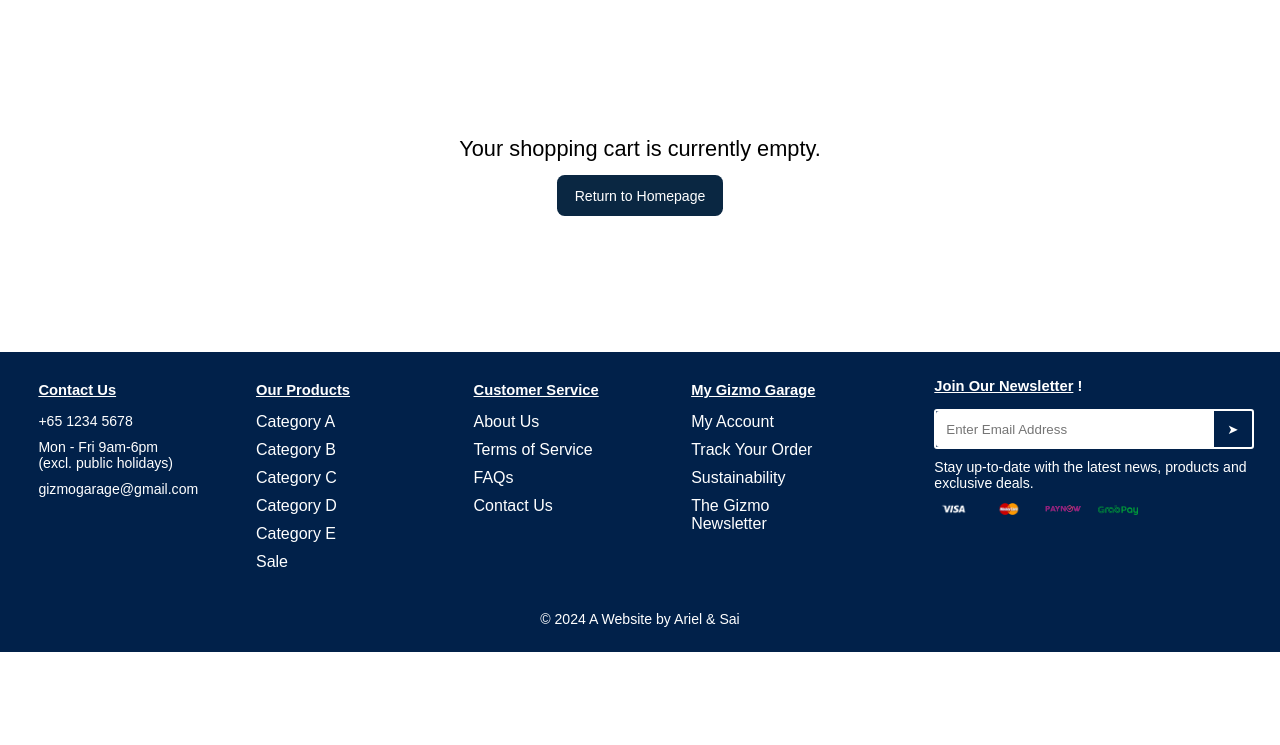
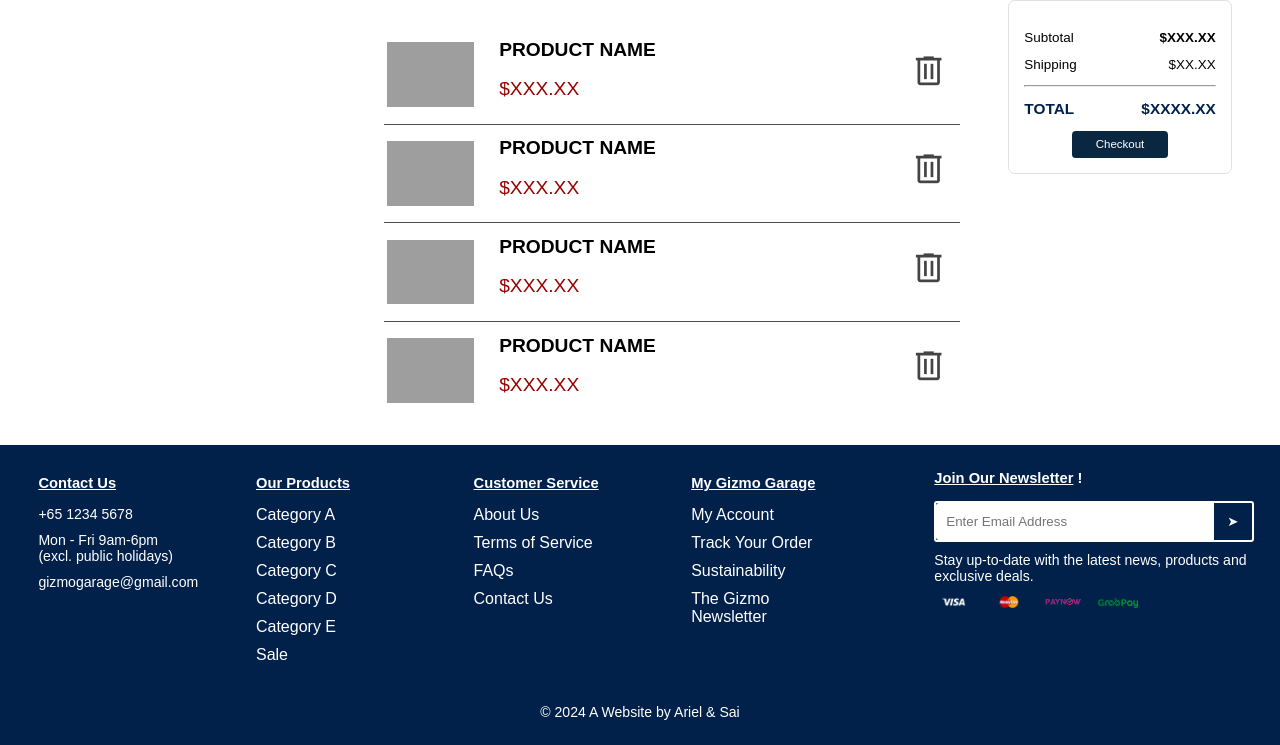
Before and after one commit to Sai25234/Gizmo-Garage-IE4727, a PHP site: page /shopping_cart.html in a window 1280 px wide. Shown: the part 174-919 px from the top of the page. Before the commit the page ends 826 px from the top, so only its background shows below. Run offline with PHP 8.4, Linux system fonts and the light colour scheme; grey boxes are pictures that could not be loaded.

Commit message:
finish cart page (not empty)

```diff
--- a/css/main.css
+++ b/css/main.css
@@ -592,12 +592,22 @@ footer {
   justify-self: self-end;
 }
 .cart-container .order-summary #price-grid {
-  margin-top: 0;
+  margin: 1vw 0;
   gap: 1vw 0;
   hr{
     grid-column: span 2;
   }
 }
+.cart-container .order-summary-section .order-summary {
+  width: 70%;
+
+  #homepage-button{
+  width: 50%;
+  margin-left: auto;
+  margin-right: auto;
+  display: block;
+  font-size: 0.9vw;
+}}
 
 .cart-wrapper #cart-grid{
   margin: 2vw 0;
--- a/shopping_cart.html
+++ b/shopping_cart.html
@@ -9,7 +9,10 @@
       href="https://fonts.googleapis.com/css2?family=Material+Symbols+Outlined"
       rel="stylesheet"
     />
-    <link rel="stylesheet" href="https://fonts.googleapis.com/css2?family=Material+Symbols+Outlined:opsz,wght,FILL,GRAD@20..48,100..700,0..1,-50..200" />
+    <link
+      rel="stylesheet"
+      href="https://fonts.googleapis.com/css2?family=Material+Symbols+Outlined:opsz,wght,FILL,GRAD@20..48,100..700,0..1,-50..200"
+    />
   </head>
   <body>
     <header>
@@ -34,15 +37,11 @@
         </div>
         <div class="account-cart">
           <a href="#" class="account-link">
-            <span class="material-symbols-outlined">
-                person
-                </span>
+            <span class="material-symbols-outlined"> person </span>
             MY ACCOUNT
           </a>
           <a href="#" class="cart-link">
-            <span class="material-symbols-outlined">
-                shopping_cart
-                </span>
+            <span class="material-symbols-outlined"> shopping_cart </span>
             CART
           </a>
         </div>
@@ -80,17 +79,79 @@
         >
       </nav>
     </header>
-    <div class="empty-cart" id="empty-cart">
+    <!-- <div class="empty-cart" id="empty-cart">
         <p>Your shopping cart is currently empty.</p>
         <button id="homepage-button" onclick="location.href='index.html'">Return to Homepage</button>
+    </div> -->
+    <div class="cart-container">
+      <div class="checkout-section">
+        <div class="cart-wrapper">
+          <div id="cart-grid">
+            <div class="order-item">
+              <img src="..." />
+              <div class="order-item-text">
+                <p class="product-name">Product Name</p>
+                <p class="price">$XXX.XX</p>
               </div>
-
+              <a href="#">
+                <span class="material-symbols-outlined"> delete </span>
+              </a>
+            </div>
+            <div class="order-item">
+              <img src="..." />
+              <div class="order-item-text">
+                <p class="product-name">Product Name</p>
+                <p class="price">$XXX.XX</p>
+              </div>
+              <a href="#">
+                <span class="material-symbols-outlined"> delete </span>
+              </a>
+            </div>
+            <div class="order-item">
+              <img src="..." />
+              <div class="order-item-text">
+                <p class="product-name">Product Name</p>
+                <p class="price">$XXX.XX</p>
+              </div>
+              <a href="#">
+                <span class="material-symbols-outlined"> delete </span>
+              </a>
+            </div>
+            <div class="order-item">
+              <img src="..." />
+              <div class="order-item-text">
+                <p class="product-name">Product Name</p>
+                <p class="price">$XXX.XX</p>
+              </div>
+              <a href="#">
+                <span class="material-symbols-outlined"> delete </span>
+              </a>
+            </div>
+          </div>
+        </div>
+      </div>
+      <div class="order-summary-section">
+        <div class="order-summary">
+          <div id="price-grid">
+            <h4>Subtotal</h4>
+            <p class="subtotal">$XXX.XX</p>
+            <h4>Shipping</h4>
+            <p>$XX.XX</p>
+            <hr />
+            <h3>TOTAL</h3>
+            <h3 class="total">$XXXX.XX</h3>
+          </div>
+            <button id="homepage-button" onclick="location.href='checkout.html'">
+              Checkout</button>
+        </div>
+      </div>
+    </div>
     <footer>
       <div class="footer-container">
         <div class="footer-column">
           <h4><u>Contact Us</u></h4>
           <p>+65 1234 5678</p>
-                <p>Mon - Fri 9am-6pm<br>(excl. public holidays)</p>
+          <p>Mon - Fri 9am-6pm<br />(excl. public holidays)</p>
           <p>gizmogarage@gmail.com</p>
         </div>
         <div class="footer-column">
@@ -114,7 +175,7 @@
           </ul>
         </div>
         <div class="footer-column">
-                <h4><u>My Gizmo Garage</u> </h4>
+          <h4><u>My Gizmo Garage</u></h4>
           <ul>
             <li><a href="#">My Account</a></li>
             <li><a href="#">Track Your Order</a></li>
@@ -125,15 +186,17 @@
         <div class="newsletter-column">
           <h4><u>Join Our Newsletter</u> !</h4>
           <form class="newsletter-form">
-                    <input type="email" placeholder="Enter Email Address">
+            <input type="email" placeholder="Enter Email Address" />
             <button type="submit">&#10148;</button>
           </form>
-                <p>Stay up-to-date with the latest news, products and exclusive deals.</p>
+          <p>
+            Stay up-to-date with the latest news, products and exclusive deals.
+          </p>
           <div class="payment-methods">
-                    <img src="images/visa_logo.png" alt="Visa">
-                    <img src="images/mastercard_logo.png" alt="MasterCard">
-                    <img src="images/paynow_logo.png" alt="PayNow">
-                    <img src="images/Grab_pay_logo.png" alt="GrabPay">
+            <img src="images/visa_logo.png" alt="Visa" />
+            <img src="images/mastercard_logo.png" alt="MasterCard" />
+            <img src="images/paynow_logo.png" alt="PayNow" />
+            <img src="images/Grab_pay_logo.png" alt="GrabPay" />
           </div>
         </div>
       </div>
@@ -141,6 +204,5 @@
         <p>© 2024 A Website by Ariel & Sai</p>
       </div>
     </footer>
-
   </body>
 </html>
```
Lines whose indentation alone changed are shown as unchanged.
